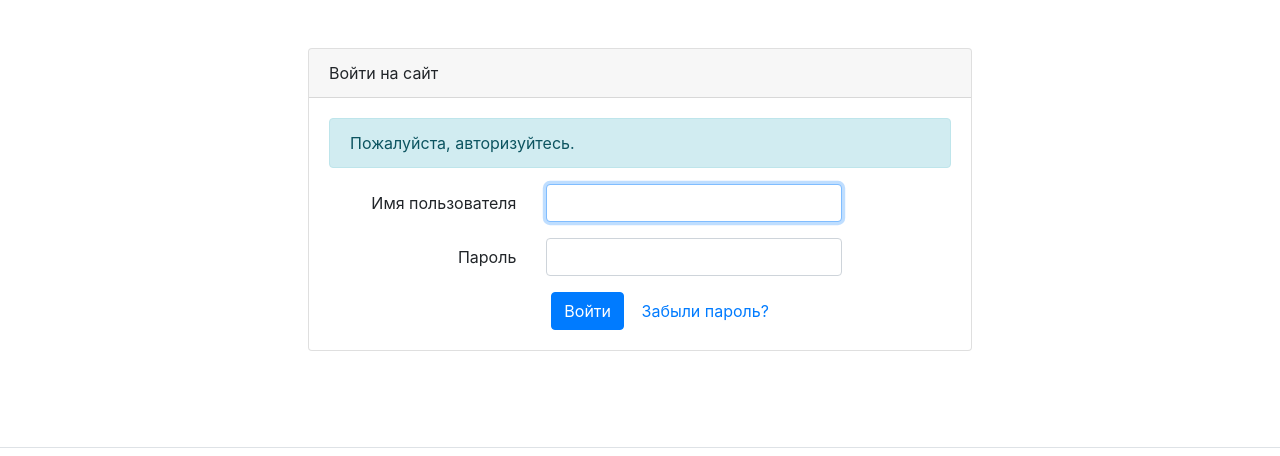
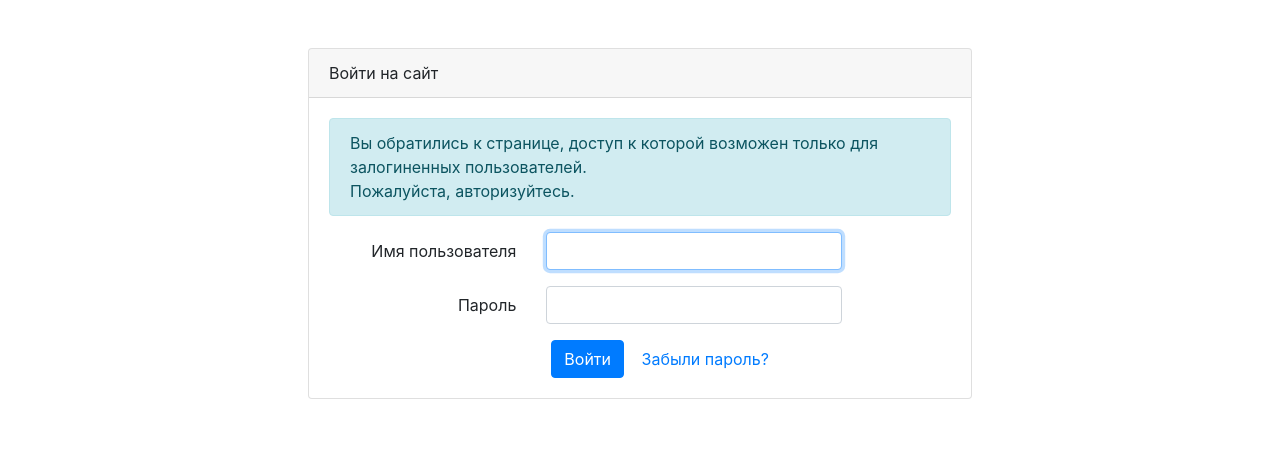
Before and after one commit to makeitokay/yatube, a Django app: page /auth/login/?next=/ in a window 1280 px wide. Shown: the part 56-512 px from the top of the page. Run offline with Django 3.2, Linux system fonts and the light colour scheme; some libraries are stand-ins or nearby versions.

Commit message:
login required pages

```diff
--- a/yatube/posts/views.py
+++ b/yatube/posts/views.py
@@ -1,7 +1,9 @@
 from .models import Post
 from django.shortcuts import render
+from django.contrib.auth.decorators import login_required
 
 
+@login_required
 def index(request):
     latest = Post.objects.order_by("-pub_date")[:11]
     return render(request, "index.html", {"posts": latest})
--- a/yatube/users/templates/registration/login.html
+++ b/yatube/users/templates/registration/login.html
@@ -14,9 +14,16 @@
         </div>
         {% endif %}
 
-        <div class="alert alert-info" role="alert">
-          Пожалуйста, авторизуйтесь.
-        </div>
+        {% if next %}
+            <div class="alert alert-info" role="alert">
+              Вы обратились к странице, доступ к которой возможен только для залогиненных пользователей.<br>
+              Пожалуйста, авторизуйтесь.
+            </div>
+        {% else %}
+            <div class="alert alert-info" role="alert">
+              Пожалуйста, авторизуйтесь.
+            </div>
+        {% endif %}
 
         <form method="post" action="{% url 'login' %}">
           {% csrf_token %}
```
